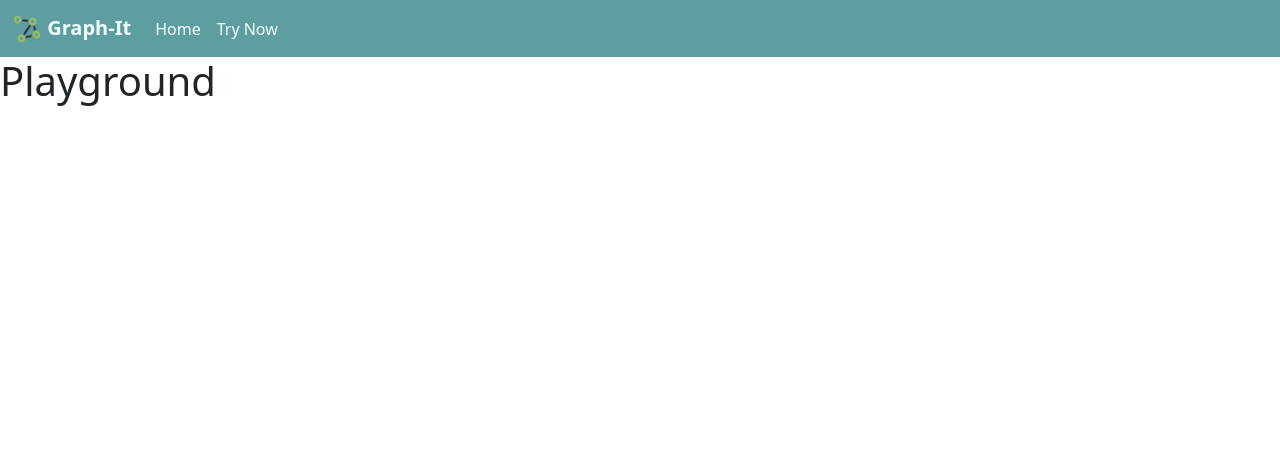
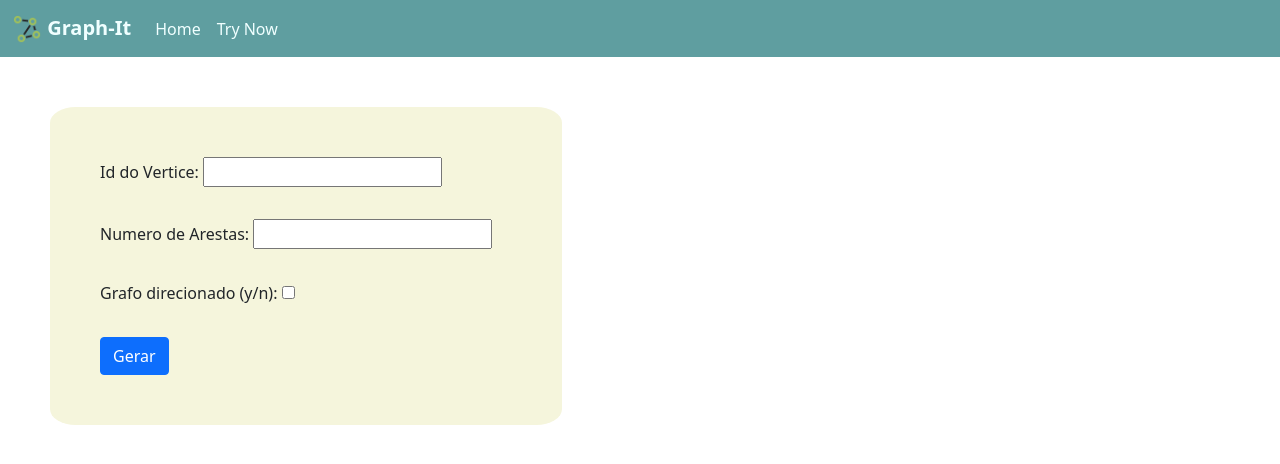
Before and after one commit to LucasLBF/graphit, a Django app: page /playground in a window 1280 px wide. Shown: the top 464 px of the page. Run offline with Django 3.2, Linux system fonts and the light colour scheme.

Commit message:
dynamic form

```diff
--- a/webapp/graphit/views.py
+++ b/webapp/graphit/views.py
@@ -1,5 +1,7 @@
+from django import forms
 from django.shortcuts import render
 from django.http import HttpResponseRedirect
+from django.template import RequestContext
 
 def index(request):
 
@@ -7,4 +9,42 @@ def index(request):
 
 def playground(request):
 
-    return render(request, 'playground/index.html')
+    if request.method == 'POST':
+        # create a form instance and populate it with data from the request:
+        form = BasicForm(request.POST)
+
+        # check whether it's valid:
+        if form.is_valid():
+            # process the data in form.cleaned_data as required
+            # ...
+            edges_form = []
+            n_edges = range(int(form.cleaned_data['n_edges']))
+            for i in n_edges:
+                edge = EdgeForm(request.POST)
+                edges_form.append(edge)
+
+
+            # redirect to a new URL:
+            return render(request, 'playground/index.html', {'form': form, 'edges_form': edges_form})
+
+    # if a GET (or any other method) we'll create a blank form
+    else:
+        form = BasicForm()
+
+    return render(request, 'playground/index.html', {'form': form})
+
+
+class BasicForm(forms.Form):
+    n_vertices = forms.CharField(label='Id do Vertice', max_length=100, widget=forms.TextInput(attrs={'class': 'vertex_area'}))
+    n_edges = forms.CharField(label='Numero de Arestas', max_length=100)
+    is_directed = forms.BooleanField(label='Grafo direcionado (y/n)', required=False)
+
+class EdgeForm(forms.Form):
+    id = forms.CharField(label='Id do Vertice', max_length=100)
+    v1 = forms.CharField(label='Vertice 1', max_length=100)
+    v2 = forms.CharField(label='Vertice 2', max_length=100)
+    weight = forms.CharField(label='Peso', max_length=100)
+
+    def __init__(self, *args, **kwargs):
+        super(EdgeForm, self).__init__(*args, **kwargs)
+        # self.fields['id'].error_messages['required'] = ''
--- /dev/null
+++ b/webapp/static/playground/css/form.css
@@ -0,0 +1,22 @@
+
+.main-form {
+    display: flex;
+    height: 40%;
+    width: 40%;
+    padding: 50px;
+    margin-top: 50px;
+    margin-left: 50px;
+    border-radius: 5%;
+    background-color: beige;
+}
+
+.edge-form {
+    width: 10%;
+    height: 10%;
+    position: relative;
+    left: 65%;
+}
+
+.errorlist {
+    display: none;
+}
--- a/webapp/templates/base.html
+++ b/webapp/templates/base.html
@@ -1,14 +1,13 @@
 <!DOCTYPE html>
 {% load static %}
-<html lang="en">
+<html lang="pt-br">
 <head>
     <meta charset="UTF-8">
     <meta http-equiv="X-UA-Compatible" content="IE=edge">
     <meta name="viewport" content="width=device-width, initial-scale=1.0">
     <link href="https://cdn.jsdelivr.net/npm/bootstrap@5.1.3/dist/css/bootstrap.min.css" rel="stylesheet" integrity="sha384-1BmE4kWBq78iYhFldvKuhfTAU6auU8tT94WrHftjDbrCEXSU1oBoqyl2QvZ6jIW3" crossorigin="anonymous">
     <link rel="stylesheet" href="{% static 'home/css/index.css' %}">
-    <title>Graph It</title>
-
+    <title>{% block title %}{% endblock title %}</title>
 </head>
 <body>
     <nav class="navbar navbar-expand-lg bg-body-tertiary">
--- a/webapp/templates/home/index.html
+++ b/webapp/templates/home/index.html
@@ -1,4 +1,5 @@
 {% extends '../base.html' %}
+{% block title %}Graph It{% endblock title %}
 
 {% block content %}
     <h1>Home</h1>
--- /dev/null
+++ b/webapp/templates/playground/form.html
@@ -0,0 +1,36 @@
+<!DOCTYPE html>
+{% load static %}
+<html lang="pt-br">
+<head>
+    <link rel="stylesheet" href="{% static 'playground/css/form.css' %}">
+</head>
+<body>
+    <div class="main-form">
+        <form method="post" class="row g-3">
+            {% csrf_token %}
+            {{ form.as_p }}
+
+            <div class="col-12">
+              <button class="btn btn-primary" type="submit">Gerar</button>
+            </div>
+          </form>
+    </div>
+
+    <div class="edge-form">
+    <form method="post" class="row g-3">
+        {% csrf_token %}
+
+        {% for edge in edges_form %}
+            <h3>Preencha a aresta</h3>
+            {{ edge }}
+        {% endfor %}
+
+        {% if edges_form %}
+        <div class="col-12">
+          <button class="btn btn-primary" type="submit">Gerar Grafo</button>
+        </div>
+        {% endif %}
+    </form>
+    </div>
+</body>
+</html>
--- a/webapp/templates/playground/index.html
+++ b/webapp/templates/playground/index.html
@@ -1,5 +1,6 @@
 {% extends '../base.html' %}
+{% block title %}Playground{% endblock title %}
 
 {% block content %}
-    <h1>Playground</h1>
+    {% include './form.html' %}
 {% endblock content %}
```
Also changed, not shown: 1 other file.
